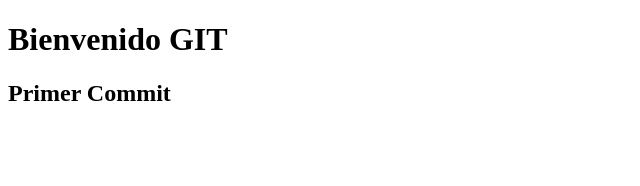
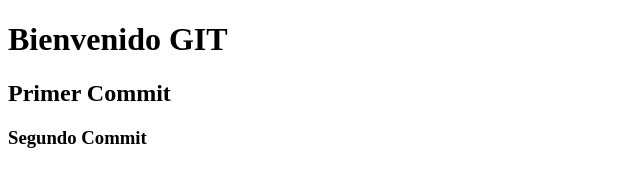
Before and after one commit to rambriceno/martes--temprano, a plain HTML site: page index.html in a window 1280 px wide. Shown: the whole page, without its empty margins (0-640 px from the left). Drawn offline with Linux system fonts and the light colour scheme.

Commit message:
Segundo commit

```diff
--- a/index.html
+++ b/index.html
@@ -10,5 +10,6 @@
 
     <h1>Bienvenido GIT</h1>
     <h2>Primer Commit</h2>
+    <h3>Segundo Commit</h3>
 </body>
 </html>
```
